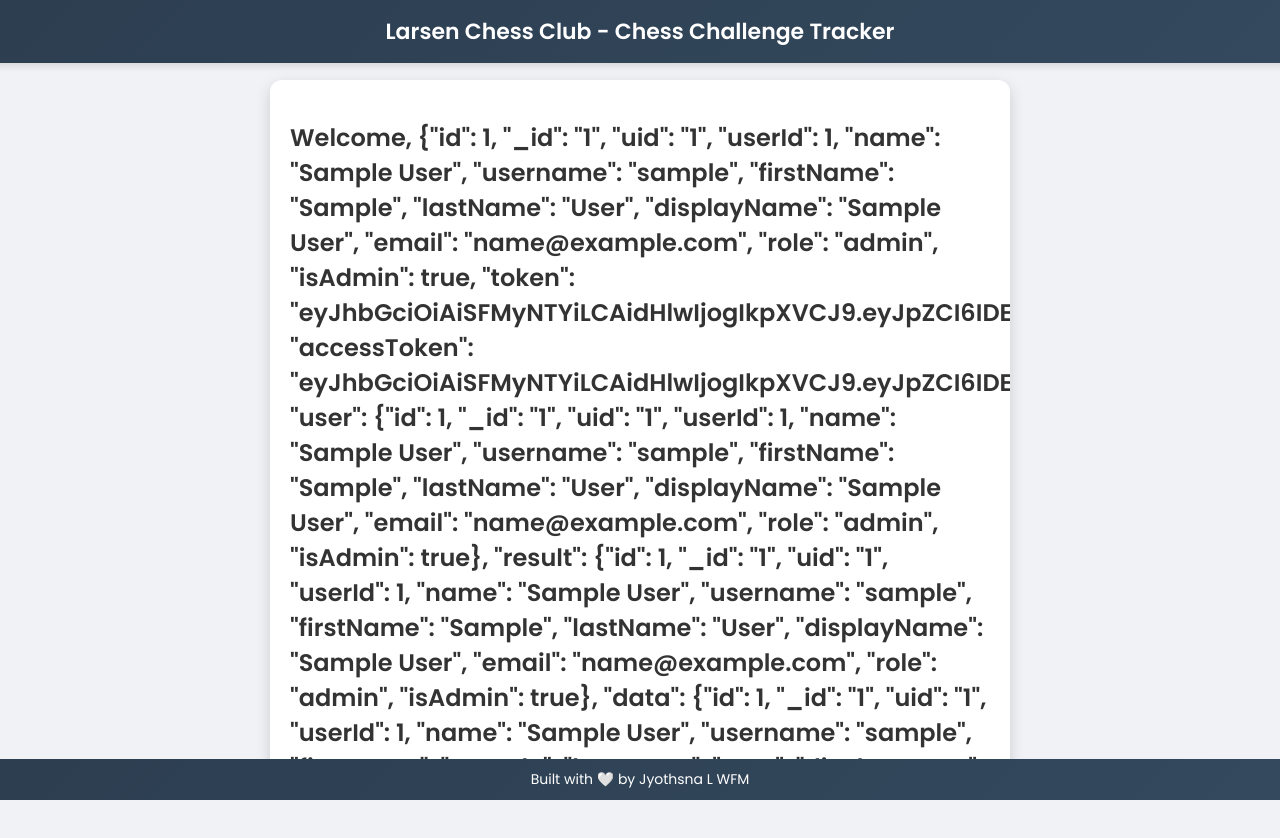
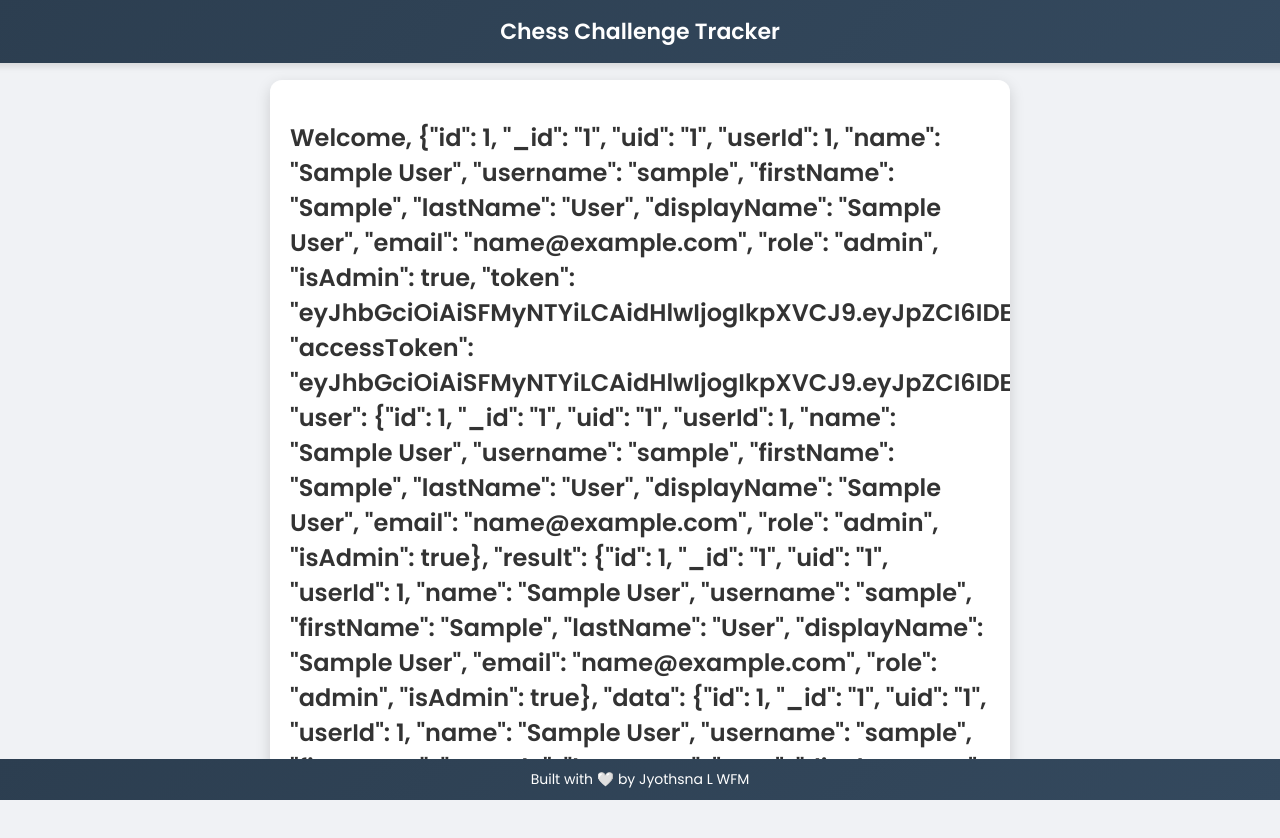
Before and after one commit to Jyothsna-L/Chess-Challenge-Tracker, a plain HTML site: page dashboard.html in a window 1280 px wide. Drawn offline with Linux system fonts and the light colour scheme; sample sign-in values are in the browser's storage.

Commit message:
Update dashboard.html

```diff
--- a/dashboard.html
+++ b/dashboard.html
@@ -3,12 +3,12 @@
 <head>
     <meta charset="UTF-8">
     <meta name="viewport" content="width=device-width, initial-scale=1.0">
-    <title>Larsen Chess Club - Dashboard</title>
+    <title>Dashboard</title>
     <link rel="stylesheet" href="styles.css">
 </head>
 <body>
 
-    <header>Larsen Chess Club - Chess Challenge Tracker</header>
+    <header>Chess Challenge Tracker</header>
 
     <div class="main-container">
         <h2>Welcome, <span id="user"></span>!</h2>
```
